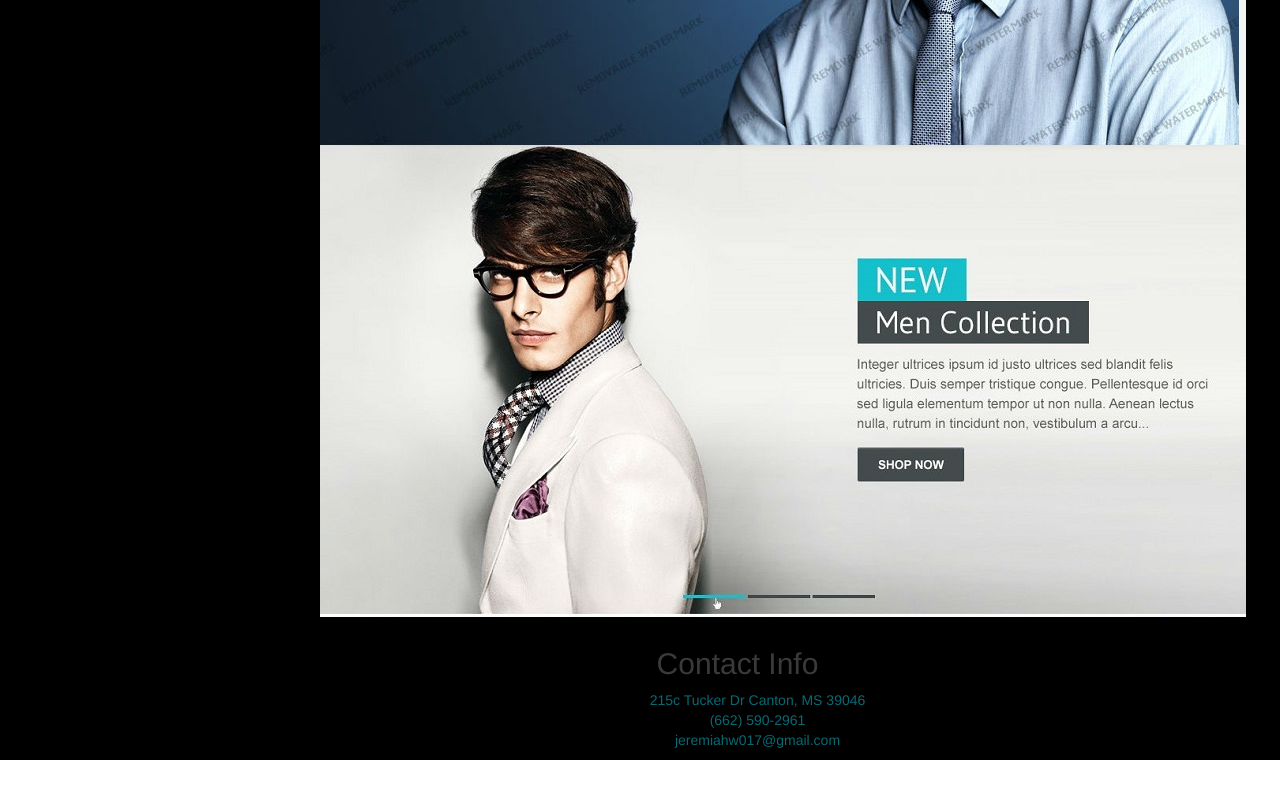
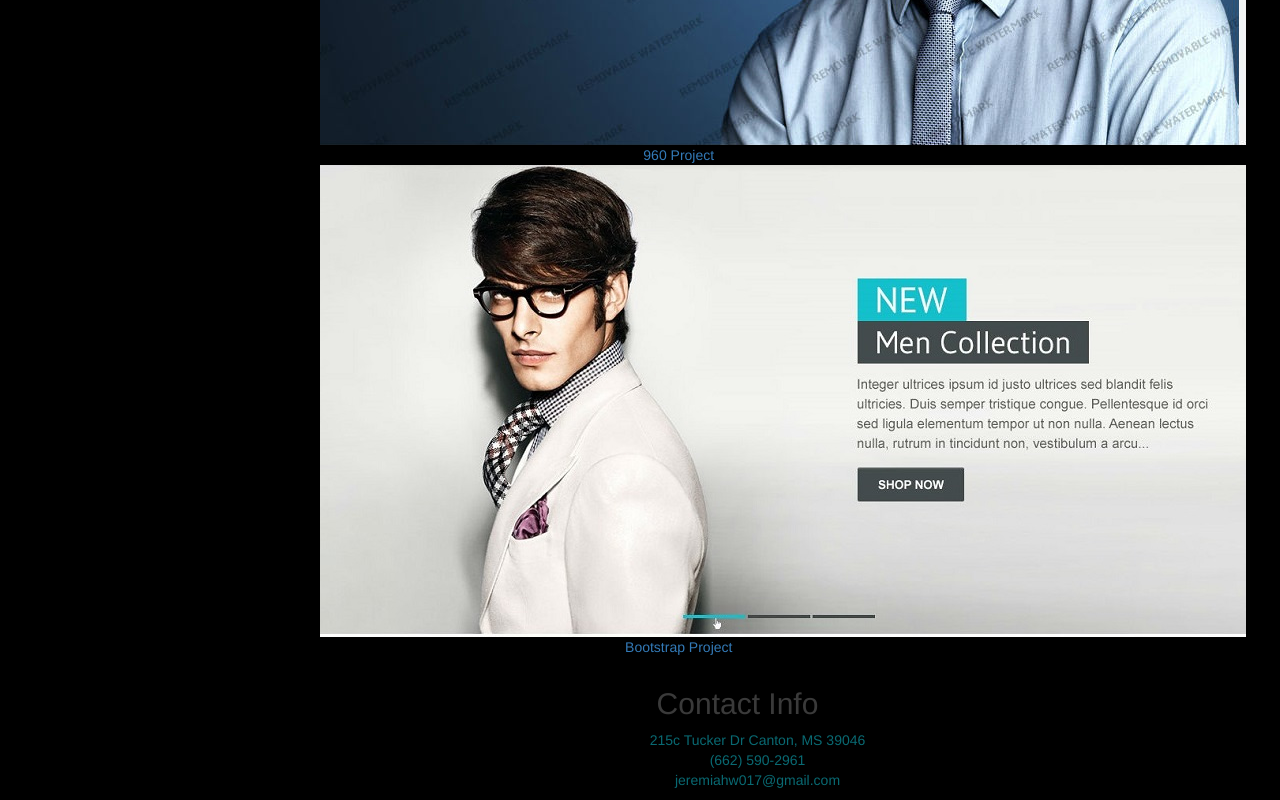
Before and after one commit to Jeremiah1998/jeremiah1998.github.io, a plain HTML site: page index.html in a window 1280 px wide. Shown: the part 1112-1912 px from the top of the page. Before the commit the page ends 1872 px from the top, so only its background shows below. Drawn offline with nearby package versions, Linux system fonts and the light colour scheme.

Commit message:
latest commit

```diff
--- a/index.html
+++ b/index.html
@@ -59,7 +59,9 @@
             <p>A few of my projects that I worked on.</p>
             <ul>
               <li><img src="images/main_pic.jpg"/></li>
+              <a href="https://jeremiah1998.github.io/960_project/">960 Project</a>
               <li><img src="images/bigpicture.jpg"/></li>
+              <a href="https://jeremiah1998.github.io/bootstrap_project/">Bootstrap Project</a>
 
             </ul>
           </div>
```
